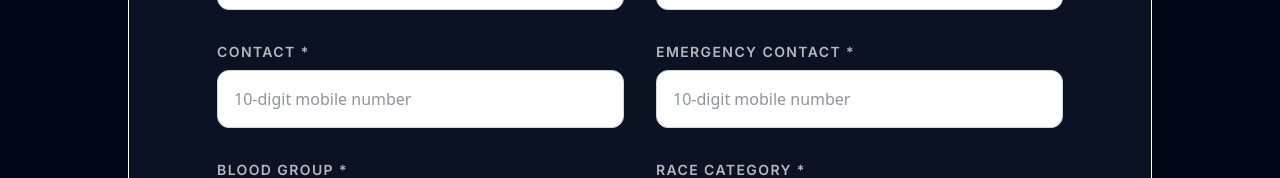
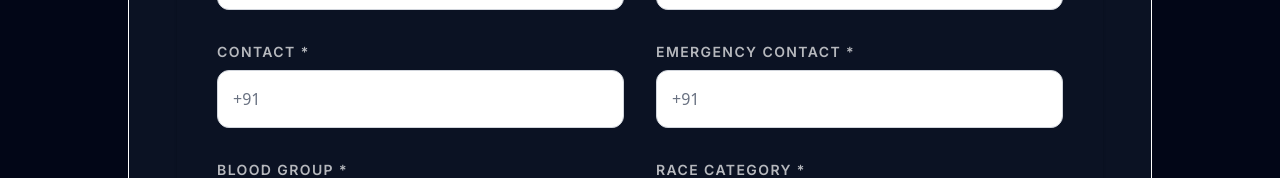
Before and after one commit to PREETOMGOGOI123/adc6, a SvelteKit app: page /register/form in a window 1280 px wide. Shown: the part 716-894 px from the top of the page. Built offline with nearby package versions, Linux system fonts and the light colour scheme; no server answers.

Commit message:
changed form, refracotred admin view

```diff
--- a/src/lib/components/register/RegistrationForm.svelte
+++ b/src/lib/components/register/RegistrationForm.svelte
@@ -151,7 +151,7 @@
                             id="contact"
                             class="w-full rounded-lg bg-white text-black placeholder:text-black/50 border border-black/20 p-3"
                             bind:value={formData.contact}
-                            placeholder="Phone Number"
+                            placeholder="Enter phone number without +91"
                             required
                     />
                 </div>
--- a/src/routes/admin/+page.svelte
+++ b/src/routes/admin/+page.svelte
@@ -104,6 +104,8 @@
             <tr>
                 <th class="px-6 py-4">#</th>
                 <th class="px-6 py-4">Name</th>
+                <th class="px-6 py-4">Contact</th>
+                <th class="px-6 py-4">State</th>
                 <th class="px-6 py-4">Gender</th>
                 <th class="px-6 py-4">Reg Key</th>
                 <th class="px-6 py-4">Category</th>
@@ -128,6 +130,15 @@
                     <!-- NAME -->
                     <td class="px-6 py-4 text-lg font-semibold">
                         {rider.name}
+                    </td>
+                    <!--CONTACT-->
+                    <td class="px-6 py-4">
+                        {rider.contact}
+                    </td>
+
+                    <!--State-->
+                    <td class="px-6 py-4">
+                        {rider.state}
                     </td>
 
                     <!-- GENDER -->
--- a/src/routes/register/form/+page.svelte
+++ b/src/routes/register/form/+page.svelte
@@ -16,6 +16,8 @@
     function onBack() {
         goto("/register");
     }
+
+
 </script>
 
 <section class="container mx-auto px-4">
@@ -128,34 +130,58 @@
                         </div>
 
                         <!-- Contact -->
+                        <!-- Contact -->
                         <div>
                             <Text variant="label">Contact *</Text>
+
+                            <div class="relative mt-2">
+                                <!-- Prefix -->
+                                <span
+                                        class="absolute left-4 top-1/2 -translate-y-1/2 text-gray-500 pointer-events-none"
+                                >
+            +91
+        </span>
+
+                                <!-- Input -->
                                 <input
                                         type="tel"
                                         name="contact"
                                         required
                                         maxlength="10"
                                         inputmode="numeric"
-                                    placeholder="10-digit mobile number"
-                                    title="Enter a valid 10-digit mobile number starting with 6, 7, 8, or 9"
-                                    class="w-full rounded-xl border border-gray-300 p-4 bg-white mt-2"
+                                        class="w-full rounded-xl border border-gray-300 p-4 pl-14 bg-white"
+                                        oninput={(e) => {
+                e.currentTarget.value = e.currentTarget.value.replace(/\D/g, "");
+            }}
                                 />
                             </div>
-
+                        </div>
 
                         <!-- Emergency Contact -->
                         <div>
                             <Text variant="label">Emergency Contact *</Text>
+
+                            <div class="relative mt-2">
+                                <!-- Prefix -->
+                                <span
+                                        class="absolute left-4 inset-y-0 flex items-center text-gray-500 pointer-events-none"
+                                >
+            +91
+        </span>
+
+                                <!-- Input -->
                                 <input
                                         type="tel"
                                         name="emergency"
                                         required
                                         maxlength="10"
                                         inputmode="numeric"
-                                    placeholder="10-digit mobile number"
-                                    title="Enter a valid 10-digit mobile number starting with 6, 7, 8, or 9"
-                                    class="w-full rounded-xl border border-gray-300 p-4 bg-white mt-2"
+                                        class="w-full rounded-xl border border-gray-300 p-4 pl-14 bg-white"
+                                        oninput={(e) => {
+                e.currentTarget.value = e.currentTarget.value.replace(/\D/g, "");
+            }}
                                 />
+                            </div>
                         </div>
 
 
```
Lines whose indentation alone changed are shown as unchanged.
